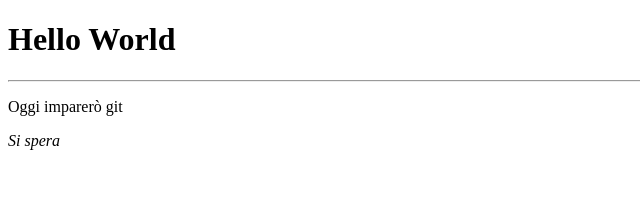
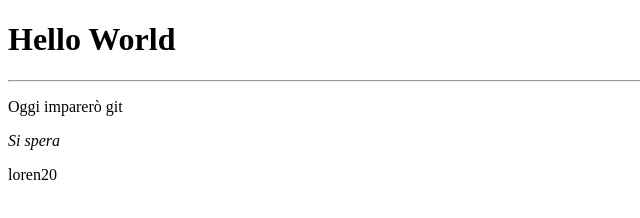
Before and after one commit to RaffaelePellegrino/test-git, a plain HTML site: page index.html in a window 1280 px wide. Shown: the full height of the page, 0-640 px from the left. Drawn offline with Linux system fonts and the light colour scheme.

Commit message:
add text

```diff
--- a/index.html
+++ b/index.html
@@ -10,5 +10,6 @@
     <hr>
     <p>Oggi imparerò git</p>
     <em>Si spera</em>
+    <p>loren20</p>
 </body>
 </html>
```
